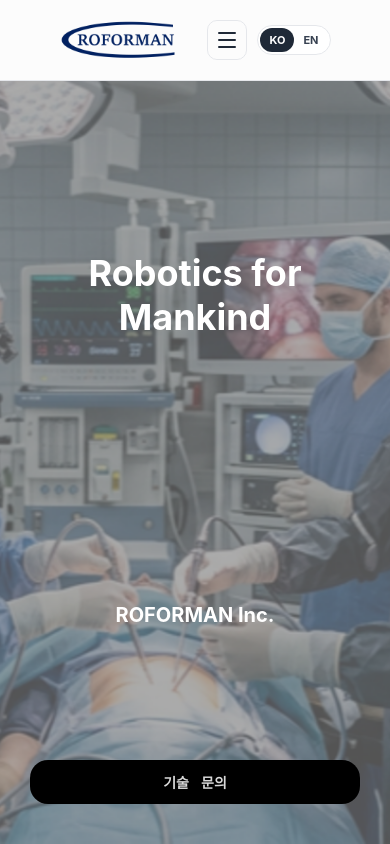
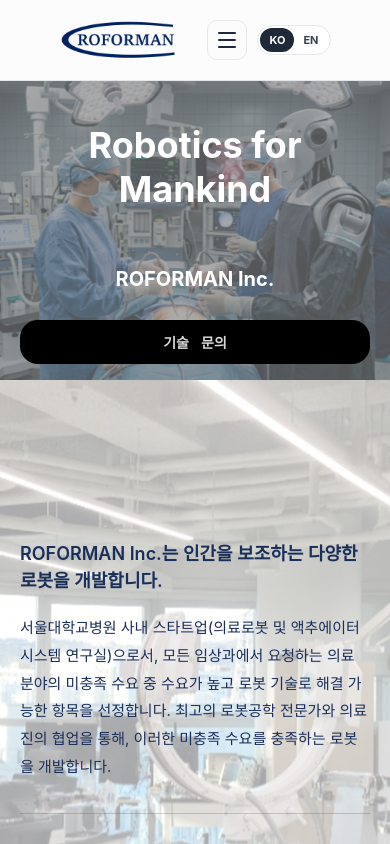
Before and after one commit to roforman/roforman.github.io, a Next.js app: page / in a window 390 px wide. Shown: the top 844 px of the page. Built offline with nearby package versions, Linux system fonts and the light colour scheme; a web font is replaced by a local one.

Commit message:
style: 모바일 히어로 배경이미지 비율 16:9로 조정

```diff
--- a/src/styles/home.module.css
+++ b/src/styles/home.module.css
@@ -209,8 +209,9 @@
 
 @media (max-width: 768px) {
   .hero {
-    min-height: 420px;
-    padding: 40px 30px;
+    height: 56.25vw;
+    min-height: 300px;
+    padding: 16px 20px;
   }
 
   .heroQuickLinks {
```
